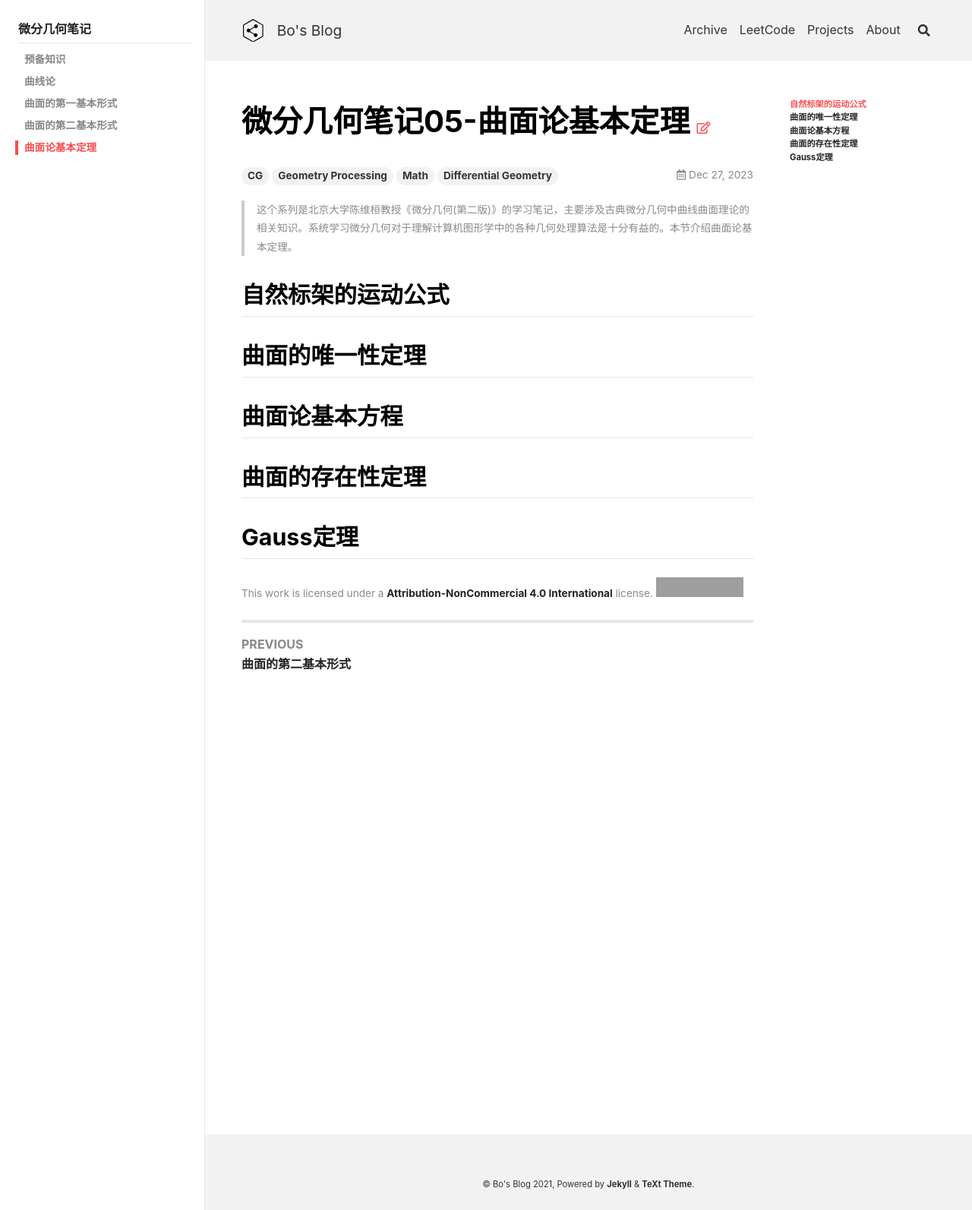
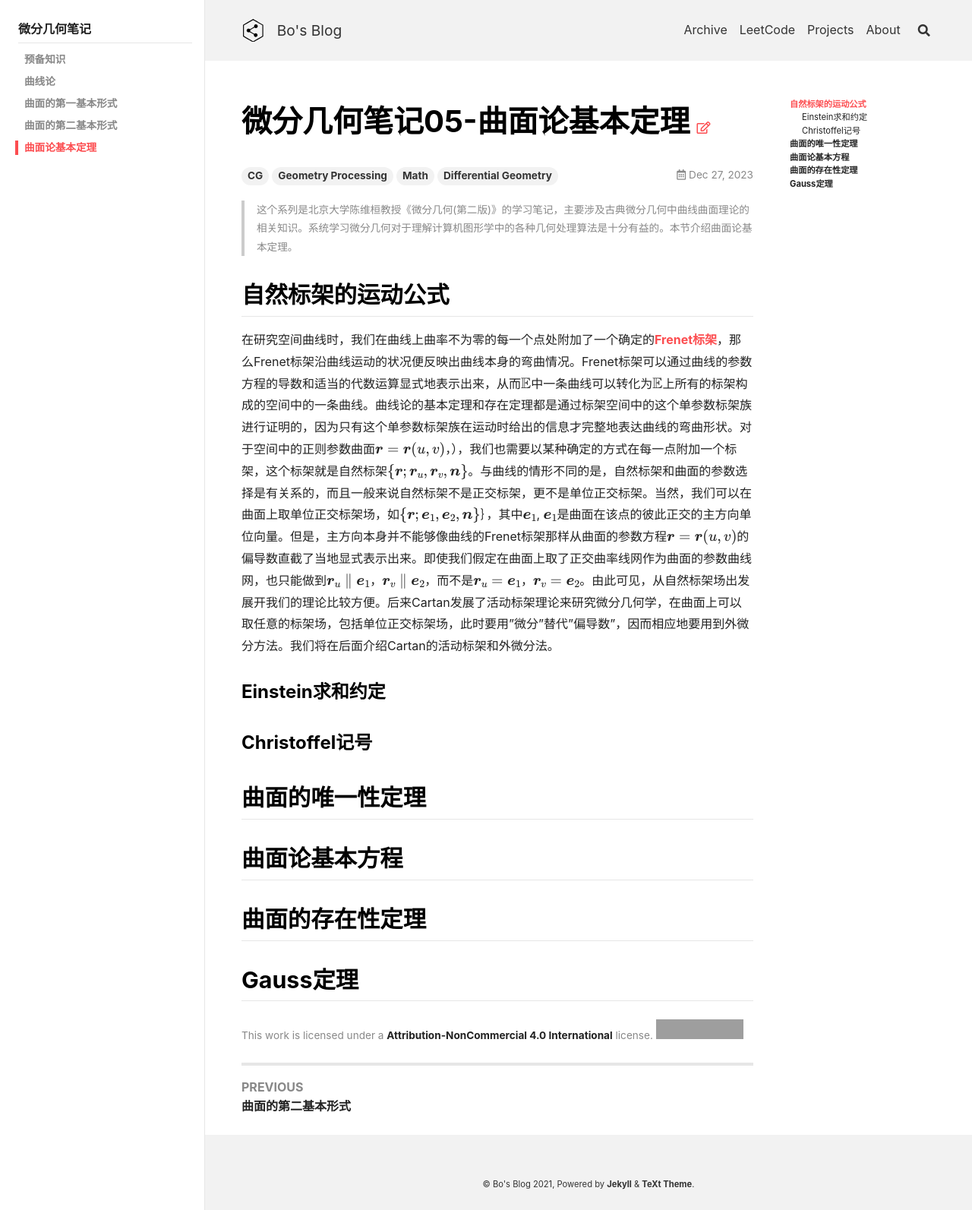
Before and after one commit to peng00bo00/peng00bo00_previous_blog, a Jekyll site: the page built from _posts/2023-12-27-DifferentialGeometry-NOTES-05.md, in a window 1280 px wide. Shown: the whole page at 76% size. Built offline with Jekyll 4.4.1, drawn with Linux system fonts in a browser that asks for light colours; nearby versions of some CDN libraries; grey boxes are pictures that could not be loaded.

Commit message:
Update 2023-12-27-DifferentialGeometry-NOTES-05.md

```diff
--- a/_posts/2023-12-27-DifferentialGeometry-NOTES-05.md
+++ b/_posts/2023-12-27-DifferentialGeometry-NOTES-05.md
@@ -14,6 +14,12 @@ sidebar:
 
 ## 自然标架的运动公式
 
+在研究空间曲线时，我们在曲线上曲率不为零的每一个点处附加了一个确定的[Frenet标架](/2023/07/31/DifferentialGeometry-NOTES-02.html#曲线的曲率和frenet标架)，那么Frenet标架沿曲线运动的状况便反映出曲线本身的弯曲情况。Frenet标架可以通过曲线的参数方程的导数和适当的代数运算显式地表示出来，从而$$\mathbb{E}$$中一条曲线可以转化为$$\mathbb{E}$$上所有的标架构成的空间中的一条曲线。曲线论的基本定理和存在定理都是通过标架空间中的这个单参数标架族进行证明的，因为只有这个单参数标架族在运动时给出的信息才完整地表达曲线的弯曲形状。对于空间中的正则参数曲面$$\boldsymbol{r} = \boldsymbol{r} (u, v)$$，），我们也需要以某种确定的方式在每一点附加一个标架，这个标架就是自然标架$$\{ \boldsymbol{r}; \boldsymbol{r}_u, \boldsymbol{r}_v, \boldsymbol{n} \}$$。与曲线的情形不同的是，自然标架和曲面的参数选择是有关系的，而且一般来说自然标架不是正交标架，更不是单位正交标架。当然，我们可以在曲面上取单位正交标架场，如$$\{ \boldsymbol{r}; \boldsymbol{e}_1, \boldsymbol{e}_2, \boldsymbol{n} \}$$｝，其中$$\boldsymbol{e}_1$$, $$\boldsymbol{e}_1$$是曲面在该点的彼此正交的主方向单位向量。但是，主方向本身并不能够像曲线的Frenet标架那样从曲面的参数方程$$\boldsymbol{r} = \boldsymbol{r}(u, v)$$的偏导数直截了当地显式表示出来。即使我们假定在曲面上取了正交曲率线网作为曲面的参数曲线网，也只能做到$$\boldsymbol{r}_u \parallel \boldsymbol{e}_1$$，$$\boldsymbol{r}_v \parallel \boldsymbol{e}_2$$，而不是$$\boldsymbol{r}_u = \boldsymbol{e}_1$$，$$\boldsymbol{r}_v = \boldsymbol{e}_2$$。由此可见，从自然标架场出发展开我们的理论比较方便。后来Cartan发展了活动标架理论来研究微分几何学，在曲面上可以取任意的标架场，包括单位正交标架场，此时要用"微分"替代"偏导数"，因而相应地要用到外微分方法。我们将在后面介绍Cartan的活动标架和外微分法。
+
+### Einstein求和约定
+
+### Christoffel记号
+
 ## 曲面的唯一性定理
 
 ## 曲面论基本方程
```
